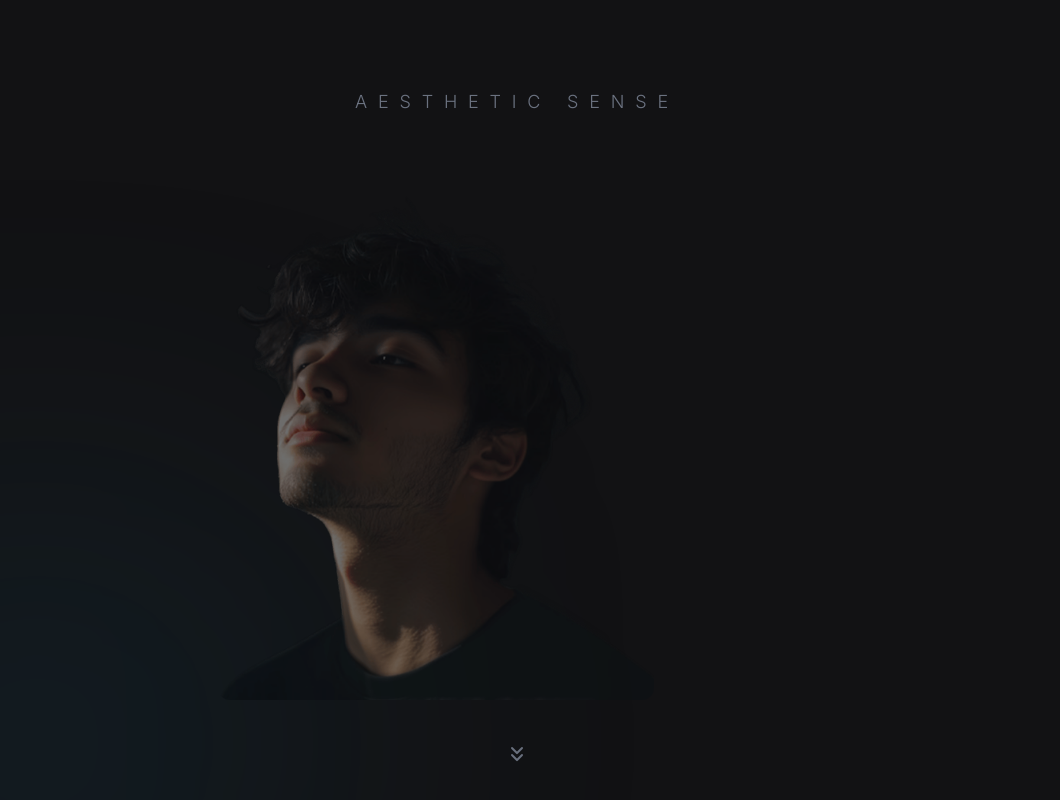
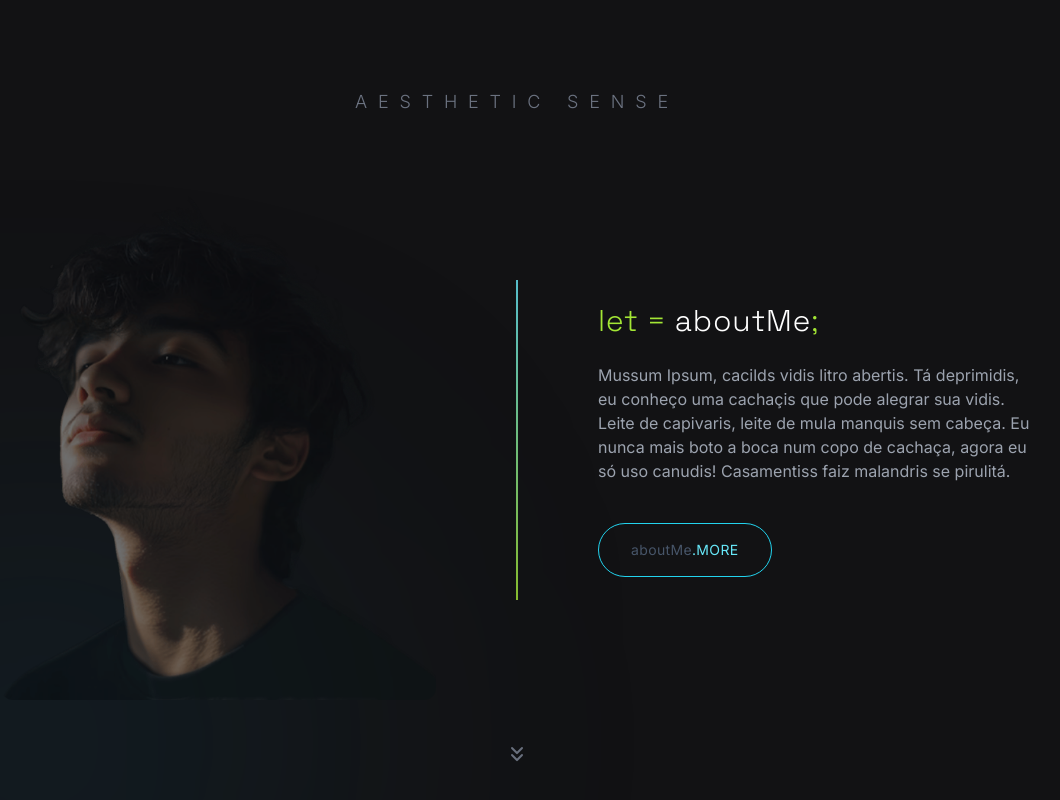
Before and after one commit to caio-guimaraes-web/portfolio-2025, a Next.js app: page / in a window 1280 px wide. Shown: the part 840-1640 px from the top of the page, without its empty margins (123-1183 px from the left). Built offline with nearby package versions, Linux system fonts and the light colour scheme.

Commit message:
Visual Structure - AbouteMeSection - aboutContent comps

```diff
--- /dev/null
+++ b/src/app/components/homeSections/about/AboutCTA.tsx
@@ -0,0 +1,12 @@
+import React from 'react'
+
+export function AboutCTA() {
+  return (
+    <button
+      type="button"
+      className="mt-4 px-8 py-4 rounded-full border border-cyan-400 text-cyan-300 text-sm tracking-wide hover:bg-cyan-300 hover:text-black transition-colors duration-300"
+    >
+      <span className="text-slate-600">aboutMe</span>.MORE
+    </button>
+  )
+}
--- a/src/app/components/homeSections/about/AboutContent.tsx
+++ b/src/app/components/homeSections/about/AboutContent.tsx
@@ -1,4 +1,15 @@
 //AboutContent.tsx
+import React from 'react'
+import { AboutTitle } from './AboutTitle'
+import { AboutText } from './AboutText'
+import { AboutCTA } from './AboutCTA'
+
 export function AboutContent() {
-  return <div>{/* About Content */}</div>
+  return (
+    <div className="w-full lg:w-[40%] flex flex-col items-start gap-6">
+      <AboutTitle />
+      <AboutText />
+      <AboutCTA />
+    </div>
+  )
 }
--- a/src/app/components/homeSections/about/AboutImage.tsx
+++ b/src/app/components/homeSections/about/AboutImage.tsx
@@ -5,7 +5,7 @@ import profileImg from '@/assets/homeSections/aboutSection/profile.png'
 
 export function AboutImage() {
   return (
-    <div className="relative w-full lg:w-[40%] h-[360px] lg:h-[520px] flex items-center justify-center">
+    <div className="relative w-full lg:w-[40%] h-[360px] lg:h-[520px] flex items-center justify-end">
       {/* Imagem */}
       <Image
         src={profileImg}
--- /dev/null
+++ b/src/app/components/homeSections/about/AboutText.tsx
@@ -0,0 +1,12 @@
+import React from 'react'
+
+export function AboutText() {
+  return (
+    <p className="text-sm lg:text-base text-gray-400 leading-relaxed max-w-md">
+      Mussum Ipsum, cacilds vidis litro abertis. Tá deprimidis, eu conheço uma
+      cachaçis que pode alegrar sua vidis. Leite de capivaris, leite de mula
+      manquis sem cabeça. Eu nunca mais boto a boca num copo de cachaça, agora
+      eu só uso canudis! Casamentiss faiz malandris se pirulitá.
+    </p>
+  )
+}
--- /dev/null
+++ b/src/app/components/homeSections/about/AboutTitle.tsx
@@ -0,0 +1,12 @@
+import React from 'react'
+
+export function AboutTitle() {
+  return (
+    <h3 className="text-2xl lg:text-3xl font-space font-light tracking-wide">
+      <span className="text-lime-400">let</span>{' '}
+      <span className="text-lime-400">=</span>{' '}
+      <span className="text-white">aboutMe</span>
+      <span className="text-lime-400">;</span>
+    </h3>
+  )
+}
--- a/src/app/components/verticalDivider/VerticalDivider.tsx
+++ b/src/app/components/verticalDivider/VerticalDivider.tsx
@@ -4,7 +4,7 @@ import React from 'react'
 export function VerticalDivider() {
   return (
     <div className="hidden lg:flex h-full items-center">
-      <div className="w-[2px] h-[60%] bg-gradient-to-b from-cyan-400 via-cyan-500 to-green-400 opacity-80" />
+      <div className="w-[2px] min-h-[40vh] bg-gradient-to-b from-cyan-300 to-lime-400 opacity-80" />
     </div>
   )
 }
```
